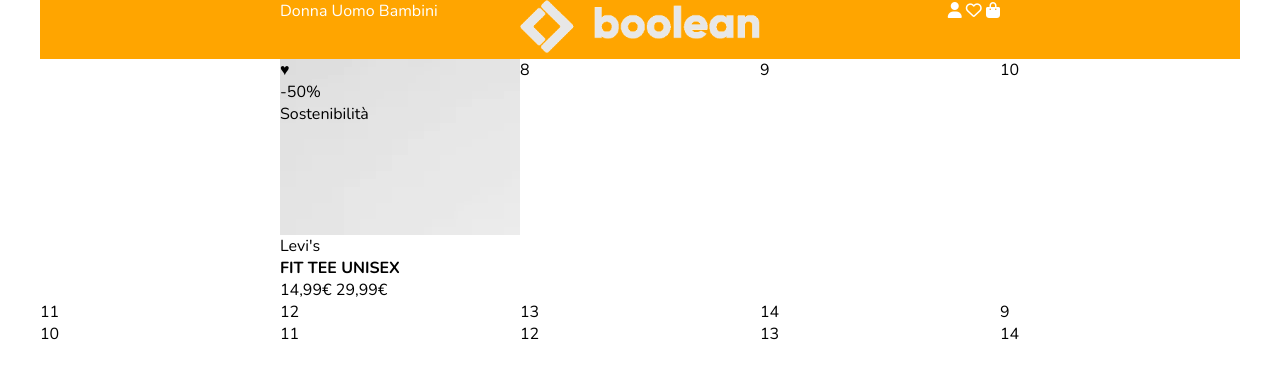
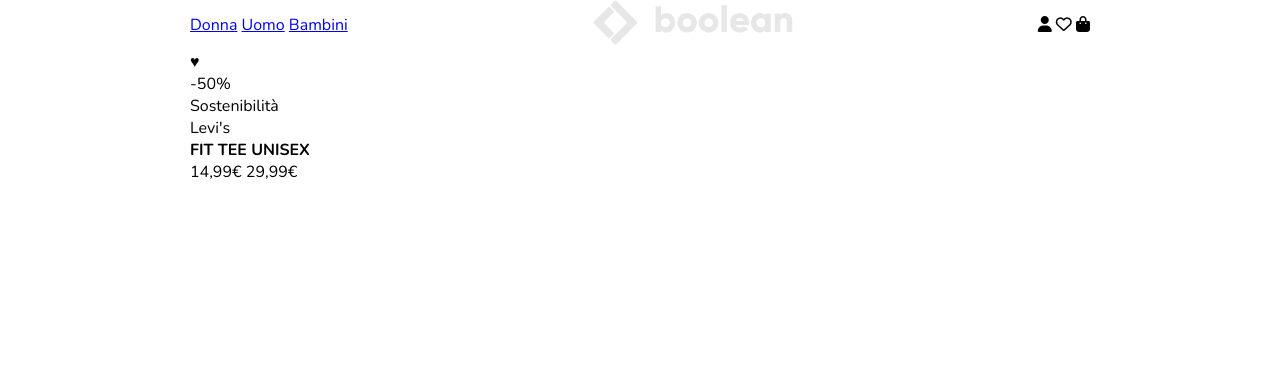
Before and after one commit to emiliantimofei/html-css-boolando, a plain HTML site: page index.html in a window 1280 px wide. Drawn offline with nearby package versions, Linux system fonts and the light colour scheme.

Commit message:
I almost lost my mind but now I'm going slowly

```diff
--- a/css/style.css
+++ b/css/style.css
@@ -10,40 +10,33 @@ body{
 img{
     width: 100%;
 }
-
-#content{
-    display: grid;
+/*containers*/
+.container{
     max-width: 1200px;
     margin: 0 auto;
-    grid-template-columns:repeat(5, 1fr);
-    grid-template-rows:repeat(1fr 2fr 2fr 2fr 1fr);
 }
-.one,.two,.three,.four,.five{
-    background-color: orange;
+.small-c{
+    max-width: 900px;
+    text-align: center;
+    margin: 0 auto;
 }
-.no-dec{
-    text-decoration: none;
-    color: white;
+/*flex*/
+.d-flex{
+    display: flex;
+}
+.justify{
+    justify-content: space-between;
+}
+.wrap{
+    flex-wrap: wrap;
+}
+.txt-align{
     text-align: left;
 }
-
-.two{
-    color: white;
-    text-align: left;
+.align{
+    align-items: center;
+    align-content: center;
 }
-.three{
-    text-align: center;
+.logo{
+    max-width: 200px;
 }
-.four{
-    text-align: right;
-    color: white;
-}
-.nested{
-    display: grid;
-    grid-template-rows: 8fr 1fr 1fr 1fr;
-}
-.product{
-    background-image: url(../img/1.webp);
-    max-width: 300px;
-    background-position: cover;
-}
--- a/index.html
+++ b/index.html
@@ -11,24 +11,29 @@
     <title>html-css-boolando</title>
 </head>
 <body>
-    <div id="content">
-        <div class="one"></div>
-        <div class="two">
+    <header>
+        <div class="container d-flex small-c justify align">
+            <div class="who">
                 <a class="no-dec" href="#">Donna</a>
                 <a class="no-dec" href="#">Uomo</a>
                 <a class="no-dec" href="#">Bambini</a>
             </div>
-        <div class="three">
+
+            <div class="logo">
                 <img src="img/boolean-logo.png" alt="logo">
             </div>
+
             <div class="four">
                 <i class="fa-solid fa-user"></i>
                 <i class="fa-regular fa-heart"></i>
                 <i class="fa-solid fa-bag-shopping"></i>
             </div>
-        <div class="five"></div>
-        <div class="6"></div>
-        <div class="nested">
+        </div>
+    </header>
+
+    <main>
+        <div class="container d-flex small-c txt-align wrap">
+            <div>
                 <div class="product">
                     <div>&hearts;</div>
                     <div class="red">-50%</div>
@@ -38,19 +43,34 @@
                 <p><strong>FIT TEE UNISEX</strong></p>
                 <p><span>14,99€</span> <span>29,99€</span></p>
             </div>
-        <div class="8">8</div>
-        <div class="9">9</div>
-        <div class="10">10</div>
-        <div class="11">11</div>
-        <div class="12">12</div>
-        <div class="13">13</div>
-        <div class="14">14</div>
-        <div class="15">9</div>
-        <div class="16">10</div>
-        <div class="17">11</div>
-        <div class="18">12</div>
-        <div class="19">13</div>
-        <div class="20">14</div>
+
+            <!--
+            <div>
+                <div class="product">
+                    <div>&hearts;</div>
+                    <div class="red">-50%</div>
+                    <div class="green">Sostenibilità</div>
                 </div>
+                <p class="">Levi's</p>
+                <p><strong>FIT TEE UNISEX</strong></p>
+                <p><span>14,99€</span> <span>29,99€</span></p>
+            </div>
+            <div>
+                <div class="product">
+                    <div>&hearts;</div>
+                    <div class="red">-50%</div>
+                    <div class="green">Sostenibilità</div>
+                </div>
+                <p class="">Levi's</p>
+                <p><strong>FIT TEE UNISEX</strong></p>
+                <p><span>14,99€</span> <span>29,99€</span></p>
+            </div>
+        </div>
+        */-->
+    </main>
+
+    <footer>
+
+    </footer>
 </body>
 </html>
```
Lines whose indentation alone changed are shown as unchanged.
